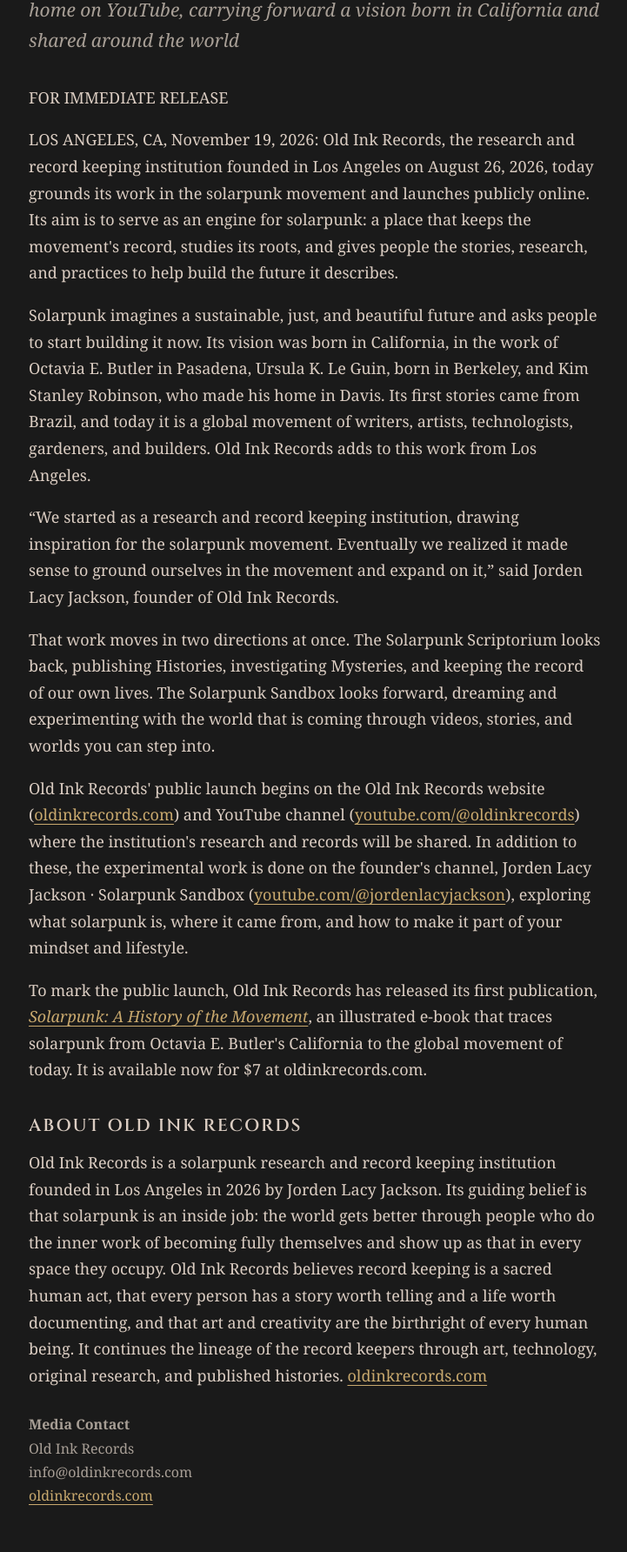
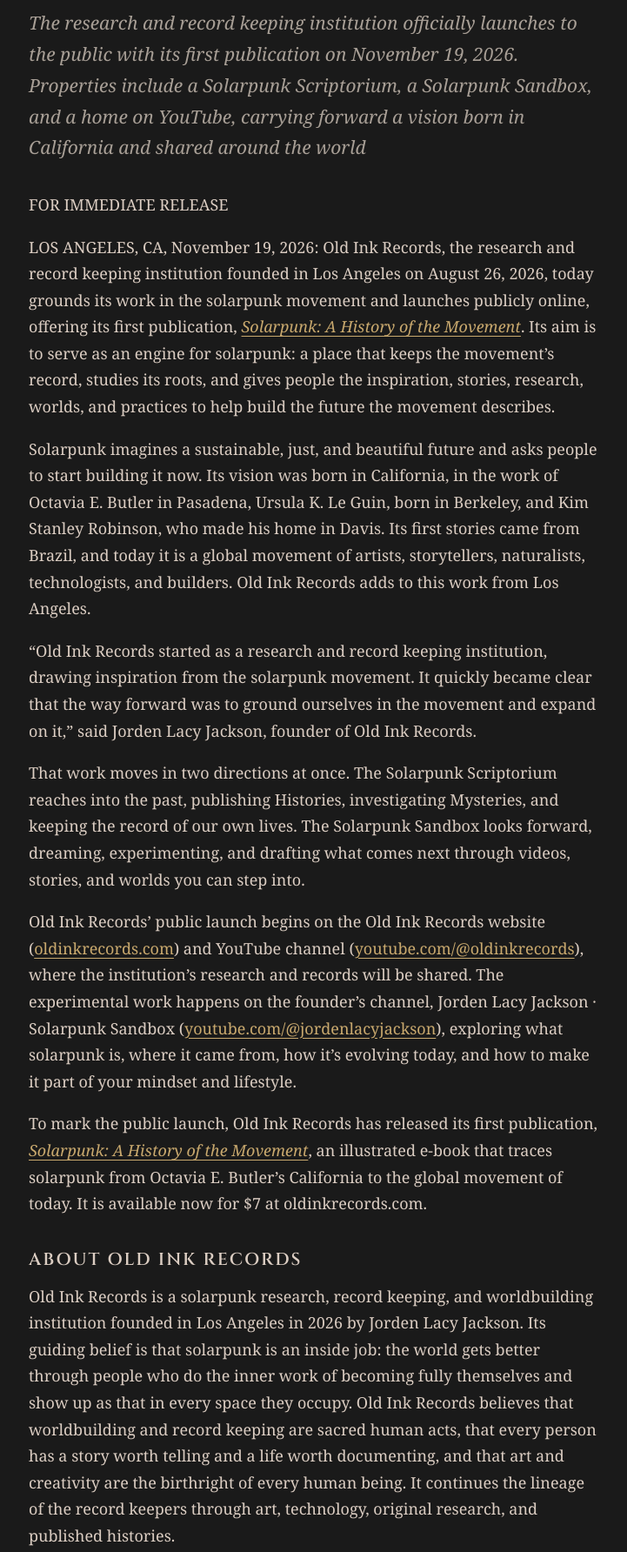
Before and after one commit to gamemaestro/oldinkrecords, a plain HTML site: page old-ink-records-grounds-its-research-and-record-keeping-in-solarpunk.html in a window 1280 px wide. Shown: the part 567-2351 px from the top of the page at 87% size, without its empty margins (277-998 px from the left). Drawn offline with Linux system fonts and the light colour scheme.

Commit message:
Launch release: final approved text, Solarpunk Worldbuilding headline and boilerplate
Co-Authored-By: Claude Opus 5.5 <noreply@anthropic.com>
Claude-Session: https://claude.ai/code/session_01FqDuLxJFYLT1ZZUaEZmb1x

```diff
--- a/old-ink-records-grounds-its-research-and-record-keeping-in-solarpunk.html
+++ b/old-ink-records-grounds-its-research-and-record-keeping-in-solarpunk.html
@@ -3,15 +3,15 @@
 <head>
 <meta charset="utf-8">
 <meta name="viewport" content="width=device-width, initial-scale=1, viewport-fit=cover">
-<title>Old Ink Records Grounds Its Work in Solarpunk</title>
-<meta name="description" content="The research and record keeping institution launches publicly online with a Solarpunk Scriptorium, a Solarpunk Sandbox, and a home on YouTube, carrying forward a vision born in California and shared around the world">
+<title>Old Ink Records Grounds Its Work in Solarpunk Worldbuilding</title>
+<meta name="description" content="The research and record keeping institution officially launches to the public with its first publication on November 19, 2026. Properties include a Solarpunk Scriptorium, a Solarpunk Sandbox, and a home on YouTube, carrying forward a vision born in California and shared around the world">
 <link rel="canonical" href="https://oldinkrecords.com/old-ink-records-grounds-its-research-and-record-keeping-in-solarpunk">
 <link rel="icon" href="/old-ink-mark.png" type="image/png">
 <meta name="theme-color" content="#1a1a1a">
 <meta property="og:type" content="article">
 <meta property="og:site_name" content="Old Ink Records">
-<meta property="og:title" content="Old Ink Records Grounds Its Work in Solarpunk">
-<meta property="og:description" content="The research and record keeping institution launches publicly online with a Solarpunk Scriptorium, a Solarpunk Sandbox, and a home on YouTube, carrying forward a vision born in California and shared around the world">
+<meta property="og:title" content="Old Ink Records Grounds Its Work in Solarpunk Worldbuilding">
+<meta property="og:description" content="The research and record keeping institution officially launches to the public with its first publication on November 19, 2026. Properties include a Solarpunk Scriptorium, a Solarpunk Sandbox, and a home on YouTube, carrying forward a vision born in California and shared around the world">
 <meta property="og:url" content="https://oldinkrecords.com/old-ink-records-grounds-its-research-and-record-keeping-in-solarpunk">
 <meta property="og:image" content="https://oldinkrecords.com/og-image.jpg">
 <meta name="twitter:card" content="summary_large_image">
@@ -53,7 +53,7 @@
   },
   {
    "@type": "NewsArticle",
-   "headline": "Old Ink Records Grounds Its Research and Record Keeping in Solarpunk, Becoming an Experiential Engine for the Movement",
+   "headline": "Old Ink Records Grounds Its Research and Record Keeping in Solarpunk Worldbuilding and Publishing, Becoming an Engine for the Movement",
    "datePublished": "2026-11-19",
    "publisher": {
     "@id": "https://oldinkrecords.com/#organization"
@@ -84,17 +84,17 @@
   <article class="release"><div class="wrap narrow">
     <a class="back" href="/newsroom">Newsroom</a>
     <div class="eyebrow" style="margin-top:12px"><time datetime="2026-11-19">November 19, 2026</time> · Press release</div>
-    <h1>Old Ink Records Grounds Its Research and Record Keeping in Solarpunk, Becoming an Experiential Engine for the Movement</h1>
-    <p class="sub">The research and record keeping institution launches publicly online with a Solarpunk Scriptorium, a Solarpunk Sandbox, and a home on YouTube, carrying forward a vision born in California and shared around the world</p>
+    <h1>Old Ink Records Grounds Its Research and Record Keeping in Solarpunk Worldbuilding and Publishing, Becoming an Engine for the Movement</h1>
+    <p class="sub">The research and record keeping institution officially launches to the public with its first publication on November 19, 2026. Properties include a Solarpunk Scriptorium, a Solarpunk Sandbox, and a home on YouTube, carrying forward a vision born in California and shared around the world</p>
     <p>FOR IMMEDIATE RELEASE</p>
-    <p>LOS ANGELES, CA, November 19, 2026: Old Ink Records, the research and record keeping institution founded in Los Angeles on August 26, 2026, today grounds its work in the solarpunk movement and launches publicly online. Its aim is to serve as an engine for solarpunk: a place that keeps the movement's record, studies its roots, and gives people the stories, research, and practices to help build the future it describes.</p>
-    <p>Solarpunk imagines a sustainable, just, and beautiful future and asks people to start building it now. Its vision was born in California, in the work of Octavia E. Butler in Pasadena, Ursula K. Le Guin, born in Berkeley, and Kim Stanley Robinson, who made his home in Davis. Its first stories came from Brazil, and today it is a global movement of writers, artists, technologists, gardeners, and builders. Old Ink Records adds to this work from Los Angeles.</p>
-    <p>&ldquo;We started as a research and record keeping institution, drawing inspiration for the solarpunk movement. Eventually we realized it made sense to ground ourselves in the movement and expand on it,&rdquo; said Jorden Lacy Jackson, founder of Old Ink Records.</p>
-    <p>That work moves in two directions at once. The Solarpunk Scriptorium looks back, publishing Histories, investigating Mysteries, and keeping the record of our own lives. The Solarpunk Sandbox looks forward, dreaming and experimenting with the world that is coming through videos, stories, and worlds you can step into.</p>
-    <p>Old Ink Records' public launch begins on the Old Ink Records website (<a href="https://oldinkrecords.com/">oldinkrecords.com</a>) and YouTube channel (<a href="https://www.youtube.com/@oldinkrecords">youtube.com/@oldinkrecords</a>) where the institution's research and records will be shared. In addition to these, the experimental work is done on the founder's channel, Jorden Lacy Jackson · Solarpunk Sandbox (<a href="https://www.youtube.com/@jordenlacyjackson">youtube.com/@jordenlacyjackson</a>), exploring what solarpunk is, where it came from, and how to make it part of your mindset and lifestyle.</p>
-    <p>To mark the public launch, Old Ink Records has released its first publication, <a href="https://oldinkrecords.com/solarpunk-a-history"><em>Solarpunk: A History of the Movement</em></a>, an illustrated e-book that traces solarpunk from Octavia E. Butler's California to the global movement of today. It is available now for $7 at oldinkrecords.com.</p>
+    <p>LOS ANGELES, CA, November 19, 2026: Old Ink Records, the research and record keeping institution founded in Los Angeles on August 26, 2026, today grounds its work in the solarpunk movement and launches publicly online, offering its first publication, <a href="https://oldinkrecords.com/solarpunk-a-history"><em>Solarpunk: A History of the Movement</em></a>. Its aim is to serve as an engine for solarpunk: a place that keeps the movement&rsquo;s record, studies its roots, and gives people the inspiration, stories, research, worlds, and practices to help build the future the movement describes.</p>
+    <p>Solarpunk imagines a sustainable, just, and beautiful future and asks people to start building it now. Its vision was born in California, in the work of Octavia E. Butler in Pasadena, Ursula K. Le Guin, born in Berkeley, and Kim Stanley Robinson, who made his home in Davis. Its first stories came from Brazil, and today it is a global movement of artists, storytellers, naturalists, technologists, and builders. Old Ink Records adds to this work from Los Angeles.</p>
+    <p>&ldquo;Old Ink Records started as a research and record keeping institution, drawing inspiration from the solarpunk movement. It quickly became clear that the way forward was to ground ourselves in the movement and expand on it,&rdquo; said Jorden Lacy Jackson, founder of Old Ink Records.</p>
+    <p>That work moves in two directions at once. The Solarpunk Scriptorium reaches into the past, publishing Histories, investigating Mysteries, and keeping the record of our own lives. The Solarpunk Sandbox looks forward, dreaming, experimenting, and drafting what comes next through videos, stories, and worlds you can step into.</p>
+    <p>Old Ink Records&rsquo; public launch begins on the Old Ink Records website (<a href="https://oldinkrecords.com/">oldinkrecords.com</a>) and YouTube channel (<a href="https://www.youtube.com/@oldinkrecords">youtube.com/@oldinkrecords</a>), where the institution&rsquo;s research and records will be shared. The experimental work happens on the founder&rsquo;s channel, Jorden Lacy Jackson &middot; Solarpunk Sandbox (<a href="https://www.youtube.com/@jordenlacyjackson">youtube.com/@jordenlacyjackson</a>), exploring what solarpunk is, where it came from, how it&rsquo;s evolving today, and how to make it part of your mindset and lifestyle.</p>
+    <p>To mark the public launch, Old Ink Records has released its first publication, <a href="https://oldinkrecords.com/solarpunk-a-history"><em>Solarpunk: A History of the Movement</em></a>, an illustrated e-book that traces solarpunk from Octavia E. Butler&rsquo;s California to the global movement of today. It is available now for $7 at oldinkrecords.com.</p>
     <h2>About Old Ink Records</h2>
-    <p>Old Ink Records is a solarpunk research and record keeping institution founded in Los Angeles in 2026 by Jorden Lacy Jackson. Its guiding belief is that solarpunk is an inside job: the world gets better through people who do the inner work of becoming fully themselves and show up as that in every space they occupy. Old Ink Records believes record keeping is a sacred human act, that every person has a story worth telling and a life worth documenting, and that art and creativity are the birthright of every human being. It continues the lineage of the record keepers through art, technology, original research, and published histories. <a href="https://oldinkrecords.com/">oldinkrecords.com</a></p>
+    <p>Old Ink Records is a solarpunk research, record keeping, and worldbuilding institution founded in Los Angeles in 2026 by Jorden Lacy Jackson. Its guiding belief is that solarpunk is an inside job: the world gets better through people who do the inner work of becoming fully themselves and show up as that in every space they occupy. Old Ink Records believes that worldbuilding and record keeping are sacred human acts, that every person has a story worth telling and a life worth documenting, and that art and creativity are the birthright of every human being. It continues the lineage of the record keepers through art, technology, original research, and published histories.</p>
     <p style="margin-top:28px;font-size:16px;color:var(--cream-dim)"><strong>Media Contact</strong><br>Old Ink Records<br>info@oldinkrecords.com<br><a href="https://oldinkrecords.com/">oldinkrecords.com</a></p>
   </div></article>
 </main>
```
Also changed, not shown: newsroom.html (+1 -1 lines).
